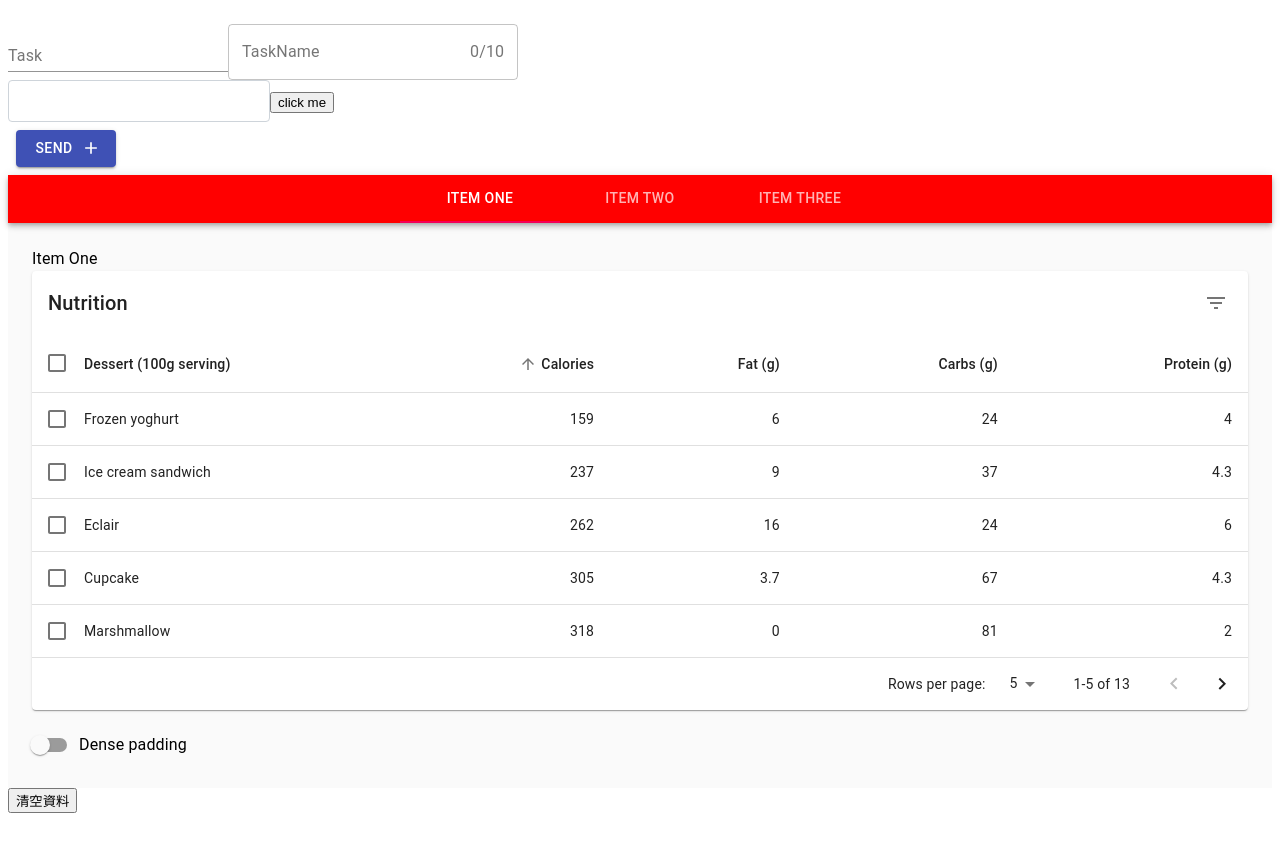
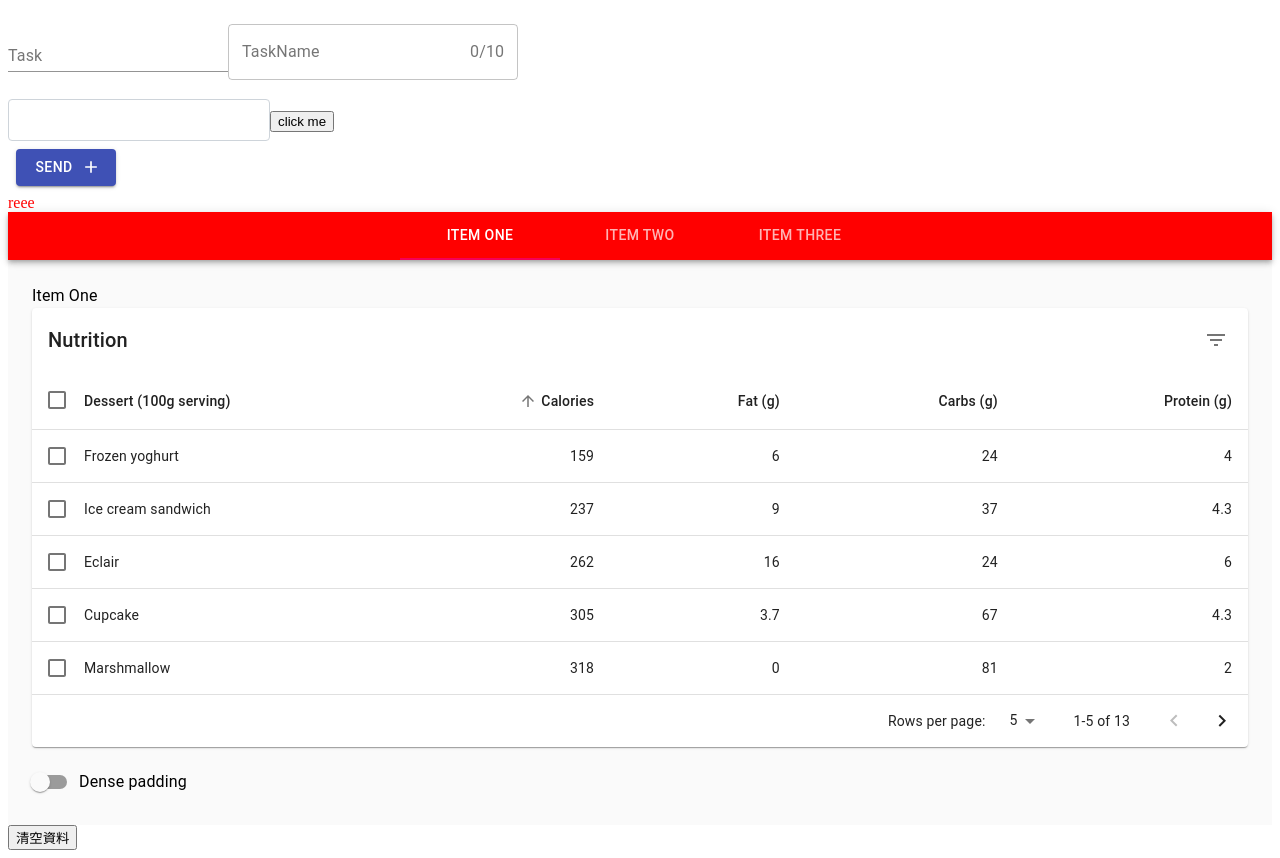
Before and after one commit to nagimemooo/react_practice_demo, a React (Create React App) app: page / in a window 1280 px wide. Before the commit the page ends 821 px from the top, so only its background shows below. Built offline with nearby package versions, Linux system fonts and the light colour scheme.

Commit message:
Add: use css-in-js emotion style of writing

```diff
--- a/package.json
+++ b/package.json
@@ -5,6 +5,8 @@
   "keywords": [],
   "main": "src/index.js",
   "dependencies": {
+    "@emotion/core": "^10.0.35",
+    "@emotion/styled": "^10.0.27",
     "@material-ui/core": "^4.11.0",
     "@material-ui/icons": "^4.9.1",
     "emotion": "^10.0.27",
--- a/src/component/InputBar.js
+++ b/src/component/InputBar.js
@@ -15,6 +15,7 @@ import {
 } from "@material-ui/core";
 import FormControl from "@material-ui/core/FormControl";
 import { css } from "emotion";
+import styled from "@emotion/styled";
 import Suggest from "./Suggest";
 
 const useStyles = makeStyles((theme) => ({
@@ -38,13 +39,14 @@ const useStyles = makeStyles((theme) => ({
     margin: theme.spacing(1),
     width: "100px",
   },
-  //   Field: css` //emotion套件寫法
-  //   margin: 20px 0;
-  // `,
+  Red: {
+    color: "red", //color: red 沒有加雙引號是錯誤寫法
+  },
   Field: {
     margin: "20px 0",
   },
   ErrorDiv: css`
+    //不知道為什麼這種寫法引用沒效果 解析不出來
     height: 11px;
     font-size: 12px;
     color: #ea645e;
@@ -54,6 +56,17 @@ const useStyles = makeStyles((theme) => ({
     margin-top: 8px;
   `,
 }));
+
+const ErrorLabel = styled.label`
+  //換一種寫法
+  height: 11px;
+  font-size: 12px;
+  color: #ea645e;
+  font-weight: Regular;
+  line-height: 14px;
+  letter-spacing: 0.73px;
+  margin-top: 8px;
+`;
 
 export default function BasicTextFields(props) {
   const classes = useStyles();
@@ -79,8 +92,10 @@ export default function BasicTextFields(props) {
           //   id: 'errorTaskName',
           // });
           setIsValidName(false);
-          // setErrorText(errorTaskName);
           setErrorText("no");
+        } else {
+          setIsValidName(true);
+          setErrorText("");
         }
         setTaskNamelen(len);
       }
@@ -112,6 +127,7 @@ export default function BasicTextFields(props) {
     setLabelWidth(inputRef.current.offsetWidth);
   }, []);
   return (
+    <div>
       <form className={classes.form} noValidate autoComplete="off">
         <div>
           <FormControl className={classes.formControl} variant="outlined">
@@ -140,8 +156,10 @@ export default function BasicTextFields(props) {
               }
               labelWidth={labelWidth} //這樣寫 莫名其妙寫好了＠＠
             />
-          {/* <label className={formStyles.ErrorDiv}>{errorText}</label> */}
-          <label>{errorText}</label>
+            {/*不知道為什麼這種寫法引用沒效果 解析不出來
+             <label className={classes.ErrorDiv}>{errorText}</label> */}
+
+            <ErrorLabel>{errorText}</ErrorLabel>
           </FormControl>
         </div>
         <Suggest
@@ -157,5 +175,7 @@ export default function BasicTextFields(props) {
           Send
         </Button>
       </form>
+      <div className={classes.Red}>reee</div>
+    </div>
   );
 }
```
Also changed, not shown: 1 other file (tests, documents, lock files or other folders). Lines whose indentation alone changed are shown as unchanged.
